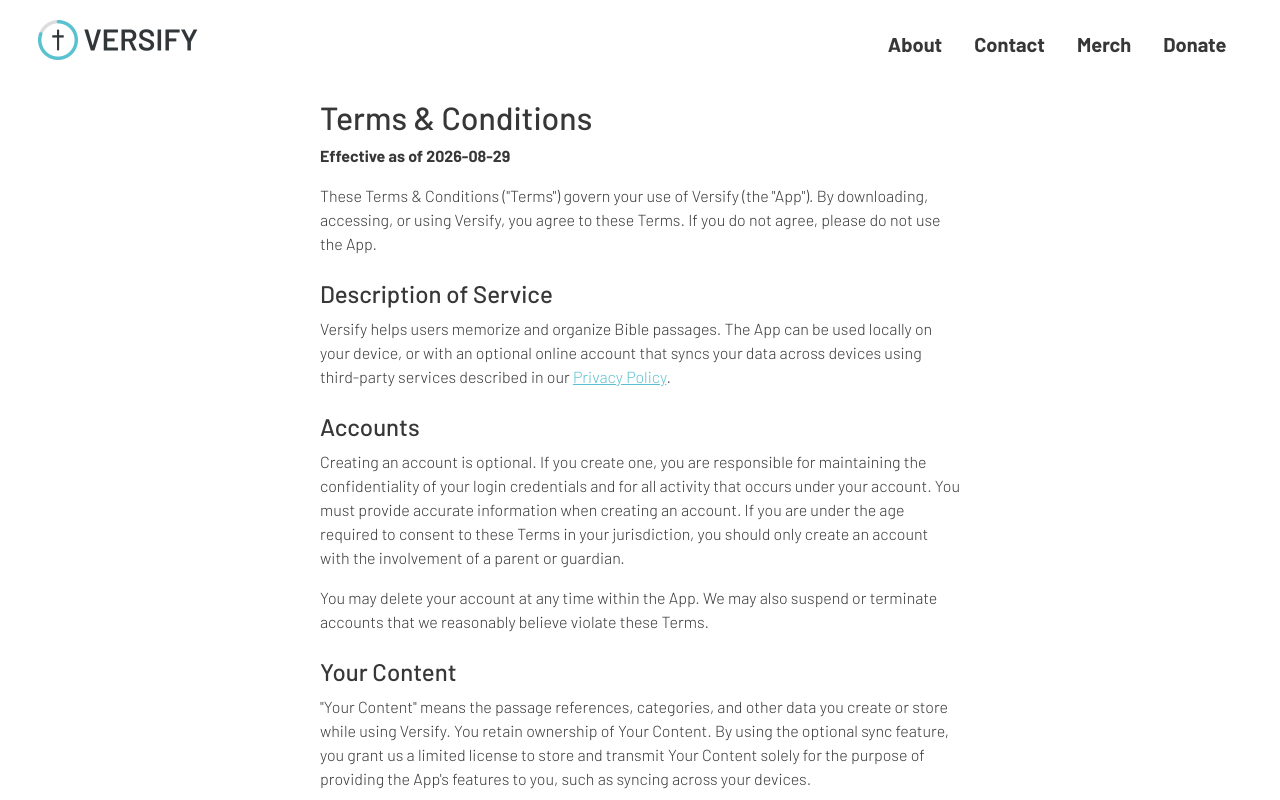
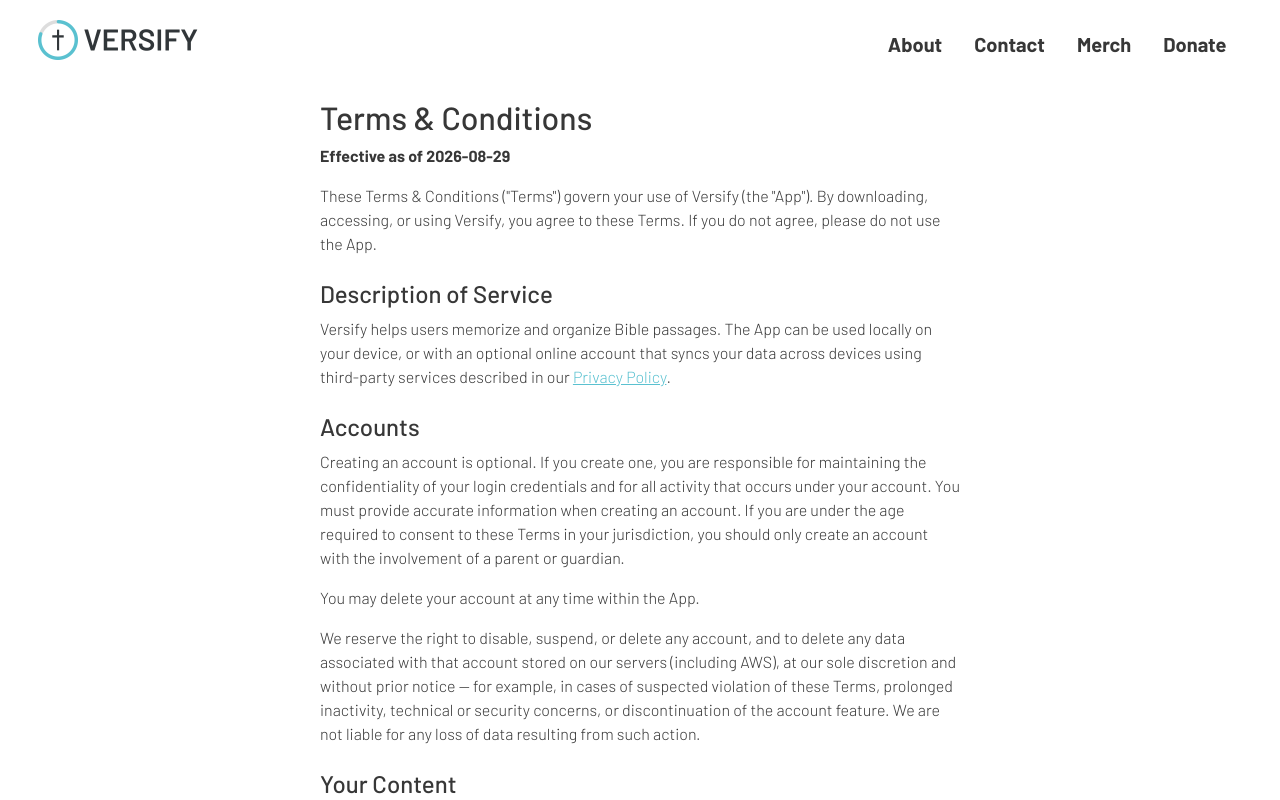
Before and after one commit to versify-llc/getversify, a React (Vite) app: page /terms in a window 1280 px wide. Shown: the top 800 px of the page. Built offline with nearby package versions, Linux system fonts and the light colour scheme.

Commit message:
add data deletion policy to t&c

```diff
--- a/src/Components/Terms/Terms.tsx
+++ b/src/Components/Terms/Terms.tsx
@@ -36,9 +36,13 @@ const Terms = () => {
             under the age required to consent to these Terms in your jurisdiction, you should only
             create an account with the involvement of a parent or guardian.
           </p>
+          <p>You may delete your account at any time within the App.</p>
           <p>
-            You may delete your account at any time within the App. We may also suspend or terminate
-            accounts that we reasonably believe violate these Terms.
+            We reserve the right to disable, suspend, or delete any account, and to delete any data
+            associated with that account stored on our servers (including AWS), at our sole
+            discretion and without prior notice — for example, in cases of suspected violation of
+            these Terms, prolonged inactivity, technical or security concerns, or discontinuation of
+            the account feature. We are not liable for any loss of data resulting from such action.
           </p>
 
           <h2>Your Content</h2>
```
